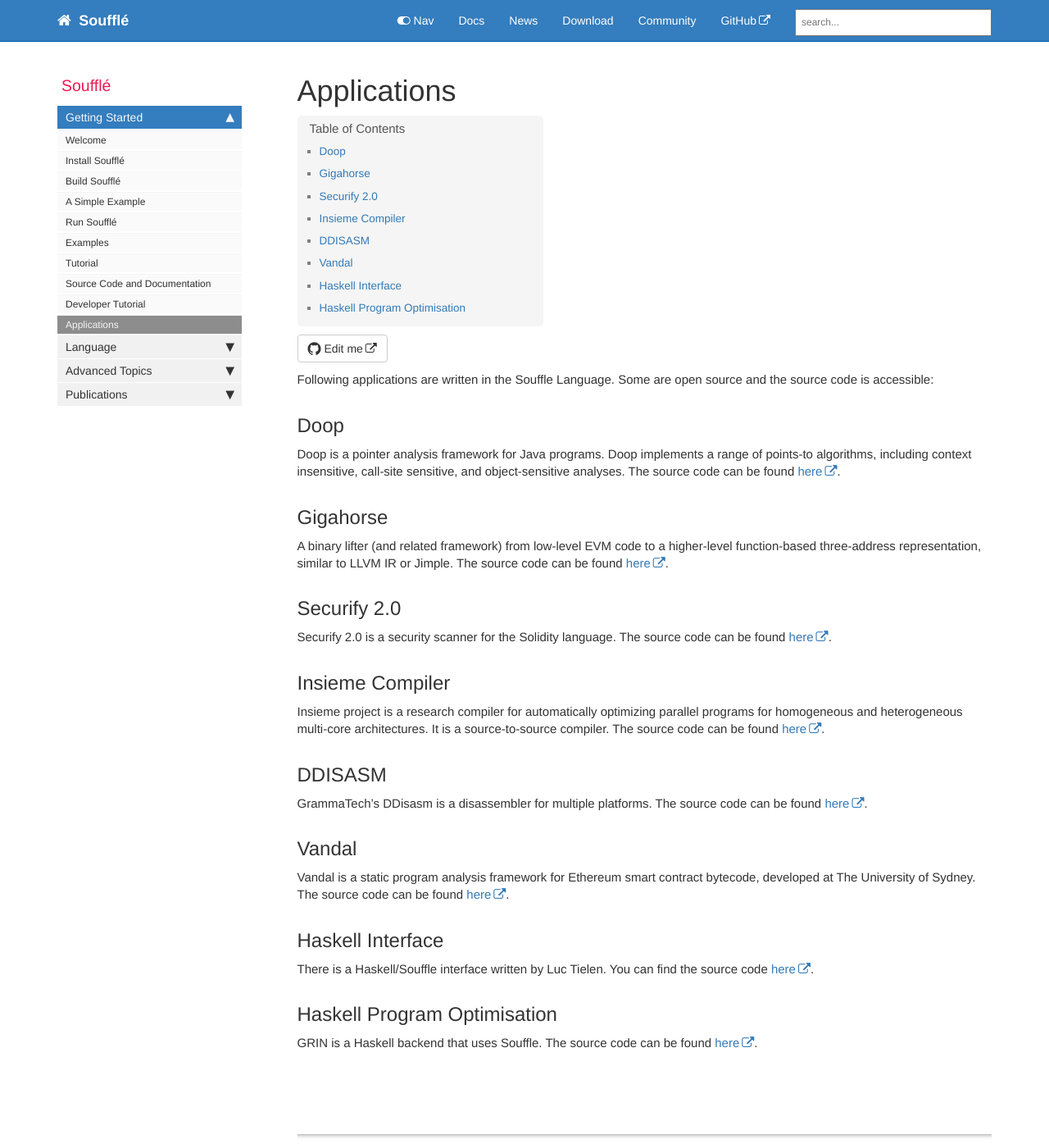
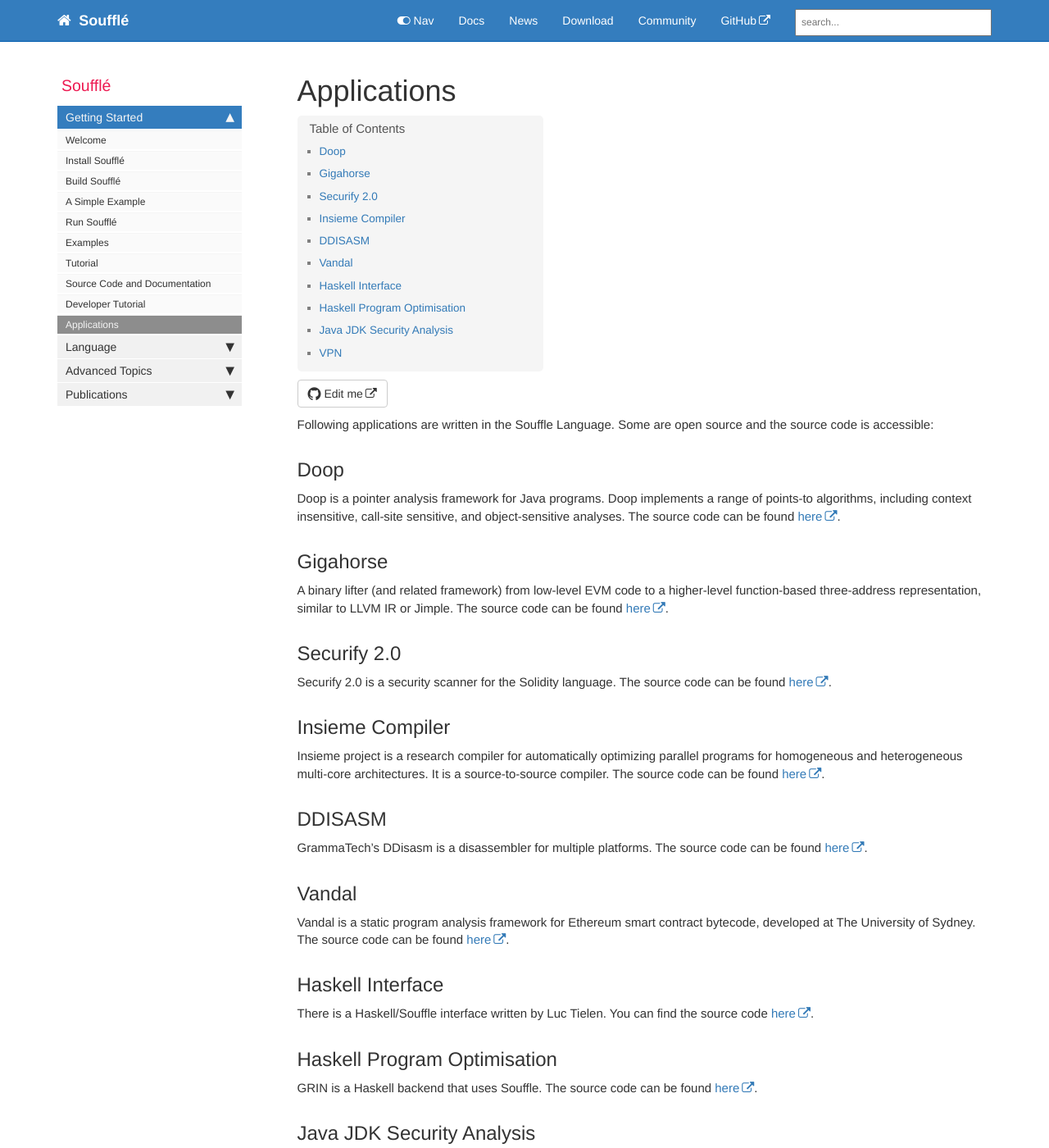
Before and after one commit to souffle-lang/souffle-lang.github.io, a Jekyll site: the page built from pages/docs/applications.md, in a window 1280 px wide and 1400 px high. Shown: the whole window at 82% size. Built offline with Jekyll 4.4.1, drawn with Linux system fonts in a browser that asks for light colours; comment, search, counter and statistics services are not loaded; some of the changed text lies outside the part shown.

Commit message:
Update applications.md

```diff
--- a/pages/docs/applications.md
+++ b/pages/docs/applications.md
@@ -40,5 +40,11 @@ There is a Haskell/Souffle interface written by Luc Tielen. You can find the sou
 GRIN is a Haskell backend that uses Souffle. The source code can be found
 [here](https://github.com/grin-compiler/ghc-grin).
 
+## Java JDK Security Analysis
+Souffle was initially used to find security vulnerabilities in the Java JDK library. This project was conducted by Oracle Labs, Brisbane.
+
+## VPN
+
+
 
 {% include links.html %}
```
